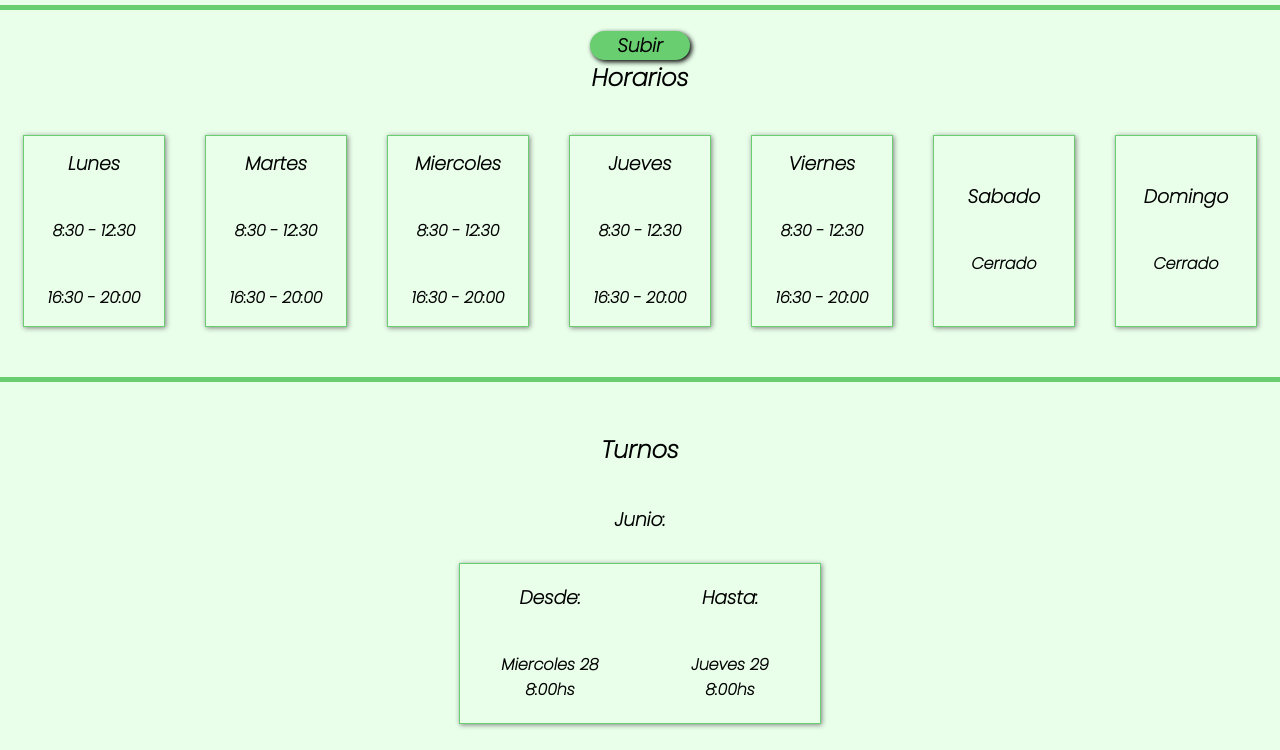
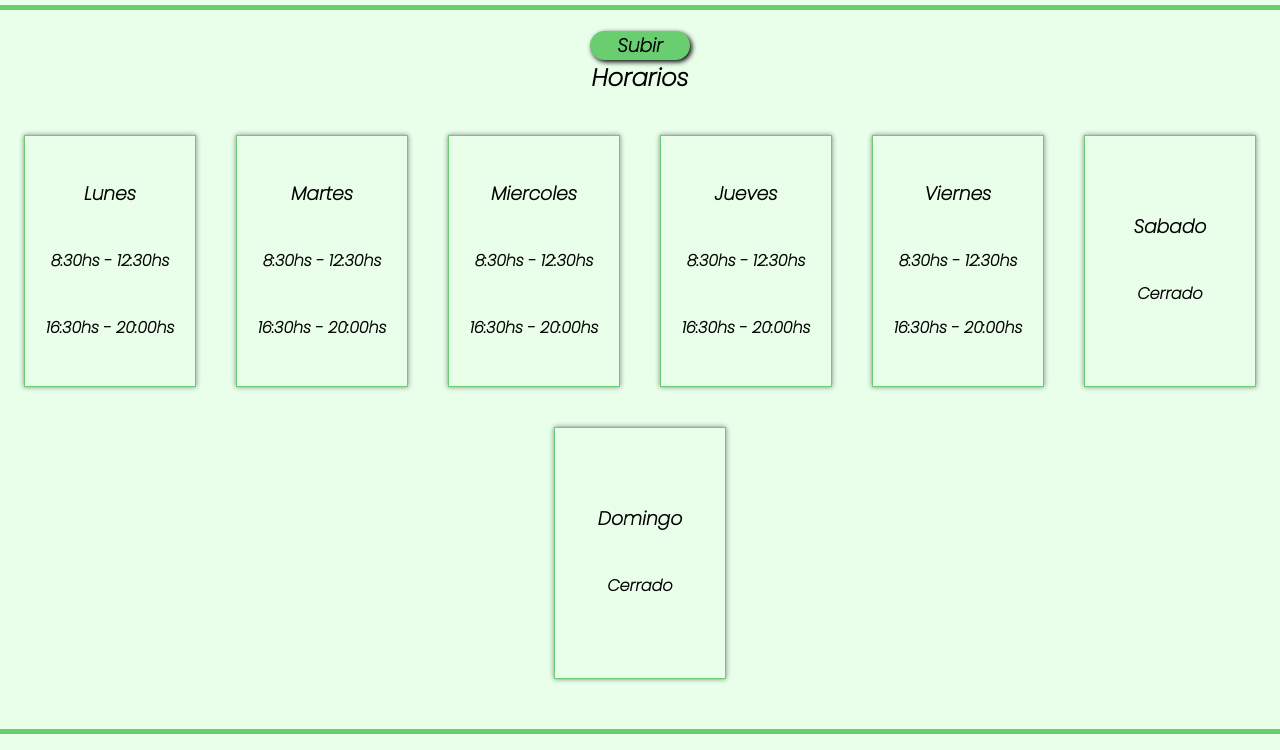
Before and after one commit to Matimrs/FarmaciaEricaTepp, a website: page index.html in a window 1280 px wide. Shown: the part 740-1490 px from the top of the page. Drawn offline with Linux system fonts and the light colour scheme.

Commit message:
Correccion sombras, agregacion de hs en horarios

```diff
--- a/index.html
+++ b/index.html
@@ -51,28 +51,28 @@
             <div class="div-horarios">
             <div class="div-dia">
                 <h3>Lunes</h3>
-                <h4>8:30 - 12:30</h4>
-                <h4>16:30 - 20:00</h4>
+                <h4>8:30hs - 12:30hs</h4>
+                <h4>16:30hs - 20:00hs</h4>
             </div>
             <div class="div-dia">
                 <h3>Martes</h3>
-                <h4>8:30 - 12:30</h4>
-                <h4>16:30 - 20:00</h4>
+                <h4>8:30hs - 12:30hs</h4>
+                <h4>16:30hs - 20:00hs</h4>
             </div>
             <div class="div-dia">
                 <h3>Miercoles</h3>
-                <h4>8:30 - 12:30</h4>
-                <h4>16:30 - 20:00</h4>
+                <h4>8:30hs - 12:30hs</h4>
+                <h4>16:30hs - 20:00hs</h4>
             </div>
             <div class="div-dia">
                 <h3>Jueves</h3>
-                <h4>8:30 - 12:30</h4>
-                <h4>16:30 - 20:00</h4>
+                <h4>8:30hs - 12:30hs</h4>
+                <h4>16:30hs - 20:00hs</h4>
             </div>
             <div class="div-dia">
                 <h3>Viernes</h3>
-                <h4>8:30 - 12:30</h4>
-                <h4>16:30 - 20:00</h4>
+                <h4>8:30hs - 12:30hs</h4>
+                <h4>16:30hs - 20:00hs</h4>
             </div>
             <div class="div-dia">
                 <h3>Sabado</h3>
--- a/scss/_inicio.scss
+++ b/scss/_inicio.scss
@@ -9,7 +9,7 @@
 @mixin width-padding-margin{
     padding: 20px;
     margin: 20px;
-    width: 100px;
+    width: 130px;
 }
 @mixin flex-abajo{
     display: flex;
@@ -57,10 +57,10 @@ h1{
     @include flex-abajo;
 }
 @mixin box-shadow{
-    box-shadow: 1px 1px 5px grey;
+    box-shadow: 0px 0px 5px grey;
 }
 .div-dia{
-    height: 150px;
+    height: 210px;
     border: 1px solid $verde-fondo;
     @include width-padding-margin;
     @include flex-column;
```
Also changed, not shown: css/styles.css.
